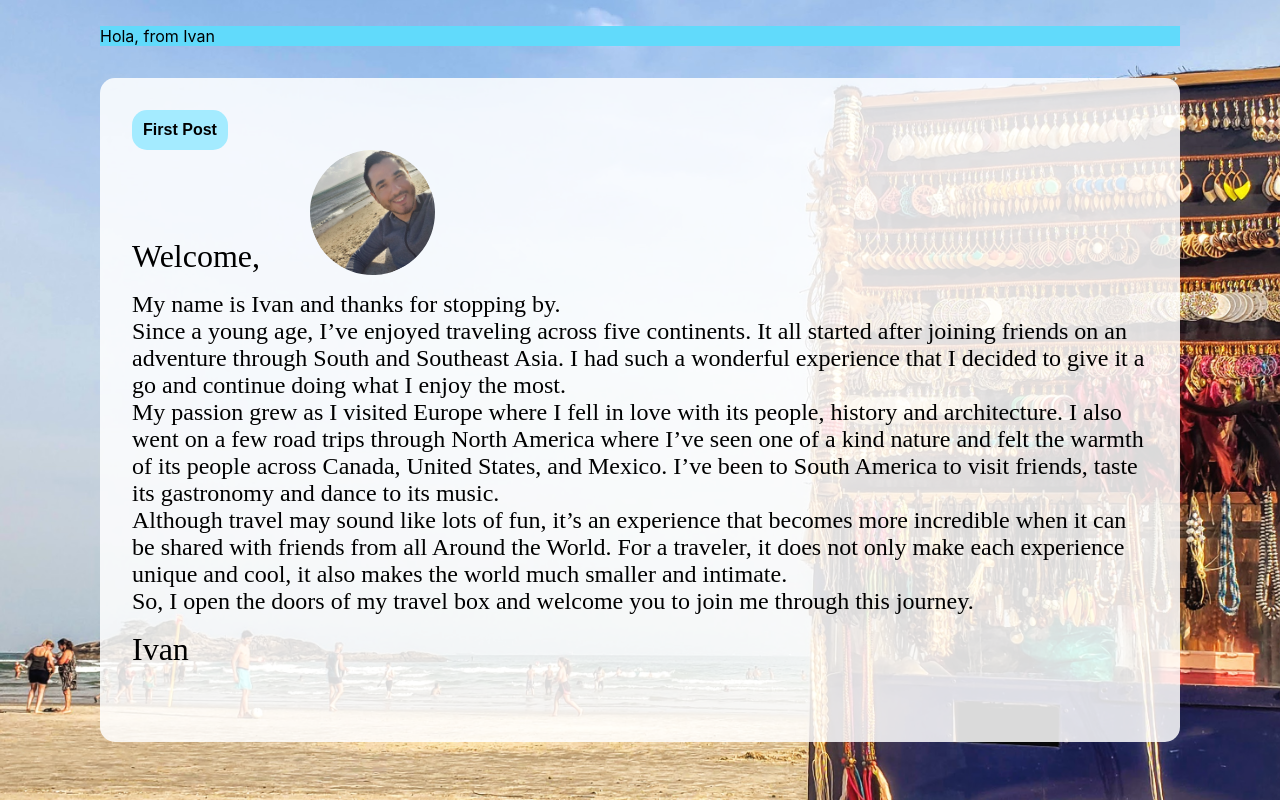
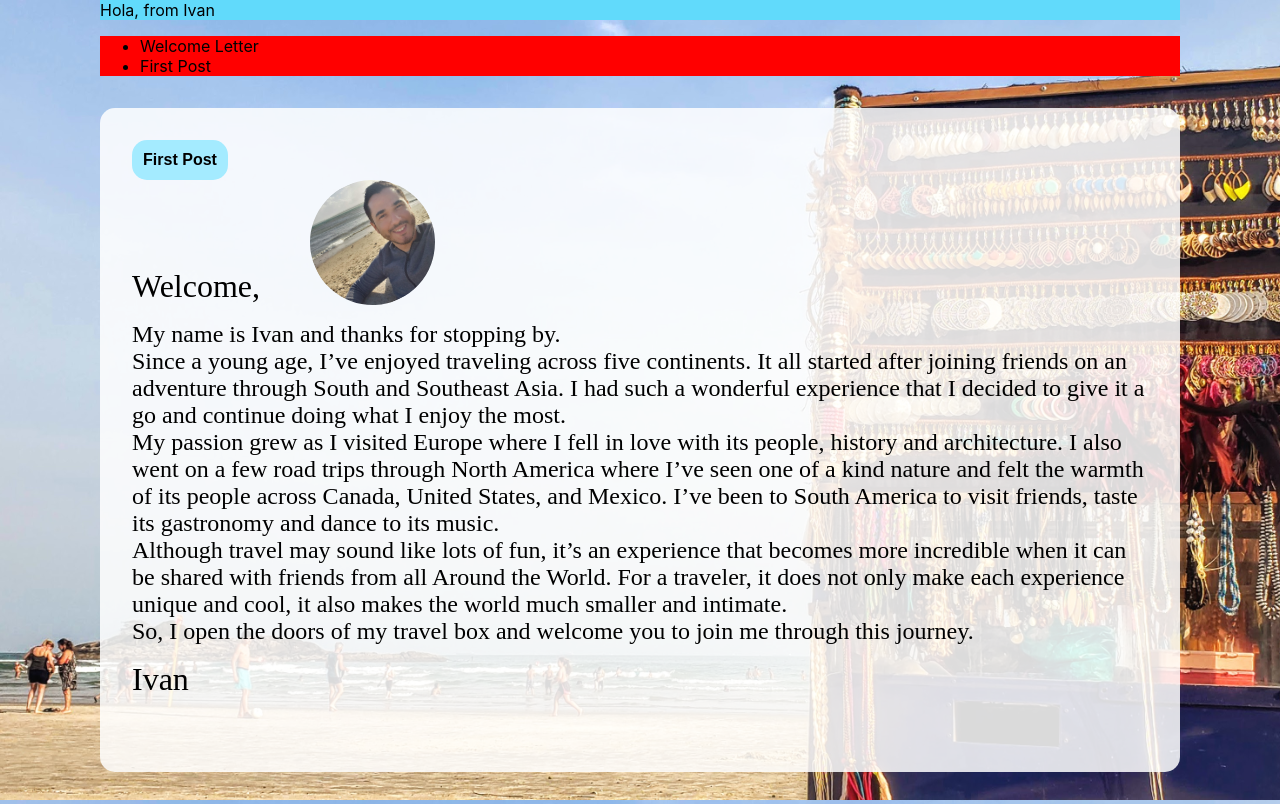
Before and after one commit to ivanzapatarivera/angkor, a React (Create React App) app in the folder client/: page / in a window 1280 px wide. Built offline with nearby package versions, Linux system fonts and the light colour scheme; a web font is replaced by a local one.

Commit message:
Added options

```diff
--- a/client/src/App.css
+++ b/client/src/App.css
@@ -58,9 +58,13 @@
   cursor: pointer;
 }
 
+.outer-box,
+header,
+nav {
+  width: 95vw;
+}
+
 .outer-box {
-  width: 95vw;
-
   padding: 0;
   margin-top: 2rem;
   margin-bottom: 2rem;
@@ -82,7 +86,8 @@
 @media screen and (min-width: 1080px) {
 
   .outer-box,
-  header {
+  header,
+  nav {
     max-width: 1080px;
   }
 
--- a/client/src/App.js
+++ b/client/src/App.js
@@ -5,6 +5,7 @@ import SetWelcomeLetter from "./setWelcomeLetter/setWelcomeLetter";
 import "./App.css";
 import FirstPost from "./setFirstPost/firstPost";
 import Header from "./Header/Header";
+import Navigation from "./Navigation/Navigation";
 
 const firstPost = "first-post";
 
@@ -33,10 +34,6 @@ class App extends Component {
     return;
   }
 
-  changeStatePage() {
-    console.log("clicked on");
-  }
-
   handleFirstPostBtnVisibility() {
     const firstPostBtn = document.getElementById(firstPost);
     if (firstPostBtn) {
@@ -51,7 +48,6 @@ class App extends Component {
 
   returnComponent() {
     var page = this.state.page;
-    console.log(page)
     if (page === "welcome") return <SetWelcomeLetter />;
     if (page === "first-post") return <FirstPost />;
   }
@@ -61,9 +57,8 @@ class App extends Component {
     return (
       <div>
         <Header />
-        <div className="flex-center outer-box">
-          {returnComponent()}
-        </div>
+        <Navigation page={this.state.page} />
+        <div className="flex-center outer-box">{returnComponent()}</div>
       </div>
     );
   }
--- /dev/null
+++ b/client/src/Navigation/Navigation.js
@@ -0,0 +1,46 @@
+import { Component } from "react";
+import "./style.css";
+
+export default class Navigation extends Component {
+  constructor(props) {
+    super(props);
+    this.state = {
+      page: "page",
+    };
+    this.Navigation = this.Navigation.bind(this);
+  }
+
+  Navigation() {
+    var options = [
+      {
+        id: "welcome",
+        text: "Welcome Letter",
+      },
+      {
+        id: "first-post",
+        text: "First Post",
+      },
+    ];
+
+    var elements = (
+      <nav>
+        <ul>
+          {options.map(function getOptions(option) {
+            var text = option.text;
+            return (
+              <li key={text} data-id={text}>
+                {text}
+              </li>
+            );
+          })}
+        </ul>
+      </nav>
+    );
+    return elements;
+  }
+
+  render() {
+    var { Navigation } = this;
+    return <Navigation />;
+  }
+}
--- /dev/null
+++ b/client/src/Navigation/style.css
@@ -0,0 +1,3 @@
+nav {
+    background-color: red;
+}
```
